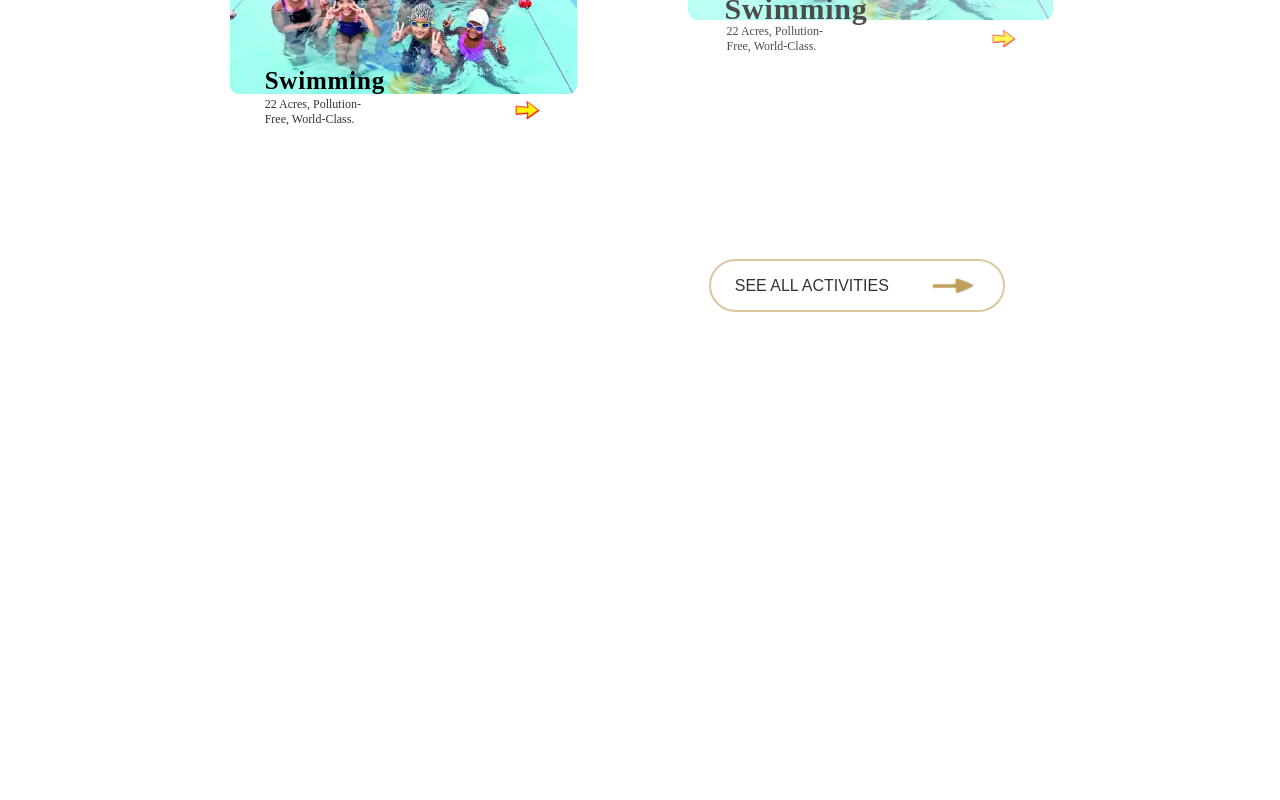
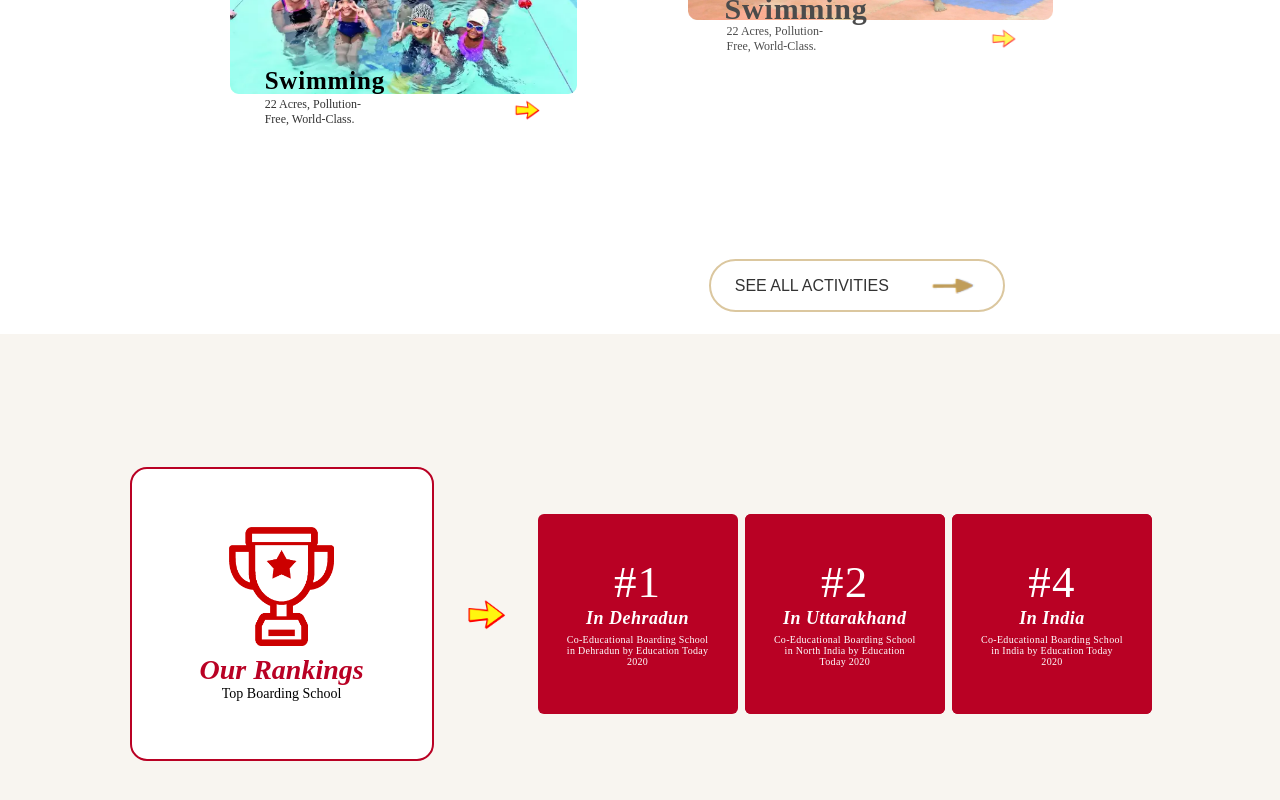
Before and after one commit to mdfaizan973/netpuppy, a React (Vite) app in the folder frontend/: page / in a window 1280 px wide. Shown: the part 4202-5002 px from the top of the page. Before the commit the page ends 4514 px from the top, so only its background shows below. Built offline with nearby package versions, Linux system fonts and the light colour scheme.

Commit message:
Our Rankings done

```diff
--- a/frontend/src/App.jsx
+++ b/frontend/src/App.jsx
@@ -1,5 +1,6 @@
 import Achievement from "./Components/Achievement";
 import Banner2 from "./Components/Banner2";
+import Ranking from "./Components/Ranking";
 import Students from "./Components/Students";
 import Tulas from "./Components/Tulas";
 import WhyTis from "./Components/WhyTis";
@@ -14,6 +15,7 @@ export default function App() {
       <WhyTis />
       <Banner2 />
       <Achievement />
+      <Ranking />
     </div>
   );
 }
--- a/frontend/src/Components/Achievement.jsx
+++ b/frontend/src/Components/Achievement.jsx
@@ -124,7 +124,7 @@ const DIV = styled.div`
     left: 11%;
     top: 45%;
     border-radius: 15px;
-    background: url(../../public/image1.png);
+    background: url(../../public/image2.png);
     background-repeat: no-repeat;
     background-size: 100% auto;
     opacity: 0.7;
--- /dev/null
+++ b/frontend/src/Components/Ranking.jsx
@@ -0,0 +1,173 @@
+import styled from "styled-components";
+
+export default function Ranking() {
+  return (
+    <DIV>
+      <div className="parent_contaer">
+        <div className="cont_one">
+          <div className="child_cont_one">
+            <div className="ranking">
+              <img src="../../public/NicePng_trophy-icon-png_1370145.png" />
+              <h3>Our Rankings</h3>
+              <p>Top Boarding School</p>
+            </div>
+          </div>
+        </div>
+        <div className="cont_two">
+          <img src="../../public/arrow.png" />
+        </div>
+        <div className="cont_the">
+          <div className="cont_the_child">
+            <div className="contthe_contnet">
+              <h1>#1</h1>
+              <h4>In Dehradun</h4>
+              <p>
+                Co-Educational Boarding School in Dehradun by Education Today
+                2020
+              </p>
+            </div>{" "}
+          </div>
+          <div className="cont_the_child">
+            {" "}
+            <div className="cont_the_child">
+              <div className="contthe_contnet">
+                <h1>#2</h1>
+                <h4>In Uttarakhand</h4>
+                <p>
+                  Co-Educational Boarding School in North India by Education
+                  Today 2020
+                </p>
+              </div>{" "}
+            </div>
+          </div>
+          <div className="cont_the_child">
+            {" "}
+            <div className="cont_the_child">
+              <div className="contthe_contnet">
+                <h1>#4</h1>
+                <h4>In India</h4>
+                <p>
+                  Co-Educational Boarding School in India by Education Today
+                  2020
+                </p>
+              </div>{" "}
+            </div>
+          </div>
+        </div>
+      </div>
+    </DIV>
+  );
+}
+const DIV = styled.div`
+  background-color: #f8f5f0;
+  width: 100%;
+  height: 70vh;
+  margin-top: 8%;
+  display: flex;
+  justify-content: center;
+  text-align: center;
+  .parent_contaer {
+    width: 80%;
+    margin: auto;
+    height: 80%;
+    display: flex;
+  }
+  .cont_one {
+    width: 30%;
+    display: flex;
+    justify-content: center;
+    align-items: center;
+  }
+  .child_cont_one {
+    width: 300px;
+    height: 290px;
+    flex-shrink: 0;
+    display: flex;
+    justify-content: center;
+    align-items: center;
+    margin: auto;
+    border-radius: 17px;
+    border: 2.5px solid #b90124;
+
+    background: #fff;
+  }
+  .child_cont_one img {
+    width: 35%;
+  }
+  .cont_two img {
+    width: 45%;
+  }
+  .ranking h3 {
+    color: #b90124;
+    text-align: center;
+    font-family: Mirador;
+    font-size: 28px;
+    font-style: italic;
+    font-weight: 900;
+    line-height: normal;
+    margin-top: 4px;
+  }
+  .ranking p {
+    color: #000;
+    text-align: center;
+    font-family: "TT Chocolates";
+    font-size: 14px;
+    font-style: normal;
+    font-weight: 500;
+    line-height: normal;
+  }
+  .cont_two {
+    width: 10%;
+    display: flex;
+    justify-content: center;
+    align-items: center;
+  }
+  .cont_the {
+    width: 60%;
+    display: flex;
+    justify-content: space-between;
+    align-items: center;
+  }
+  .cont_the_child {
+    width: 200px;
+    height: 200px;
+    flex-shrink: 0;
+    border-radius: 6px;
+    background: #b90124;
+    display: flex;
+    justify-content: space-between;
+    align-items: center;
+  }
+  .contthe_contnet h1 {
+    color: #fff;
+    text-align: center;
+    font-family: Miltonian;
+    font-size: 45px;
+    font-style: normal;
+    font-weight: 400;
+    line-height: normal;
+    letter-spacing: 1.2px;
+  }
+  .contthe_contnet h4 {
+    color: #fff;
+    text-align: center;
+    font-family: Mirador;
+    font-size: 18px;
+    font-style: italic;
+    font-weight: 900;
+    line-height: normal;
+    letter-spacing: 0.5px;
+  }
+  .contthe_contnet p {
+    color: #fff;
+    text-align: center;
+    font-family: "TT Chocolates Trl";
+    font-size: 10px;
+    width: 72%;
+    margin: 5px auto;
+    font-style: normal;
+    font-weight: 400;
+    line-height: normal;
+    letter-spacing: 0.3px;
+  }
+`;
```
Also changed, not shown: frontend/public/NicePng_trophy-icon-png_1370145.png (added).
